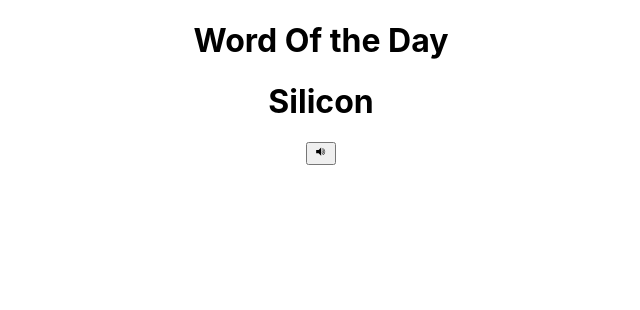
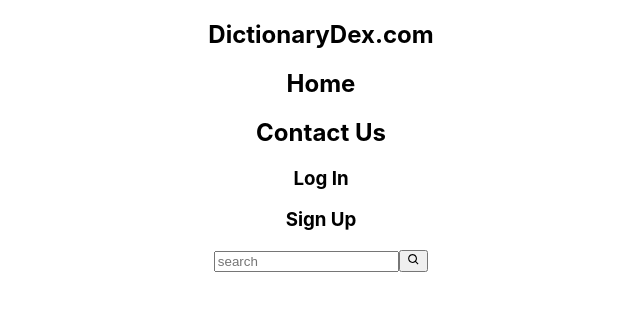
Before and after one commit to ipsit33/DictionaryApp, a React (Create React App) app in the folder client/dictionaryapp/: page / in a window 1280 px wide. Shown: the top 310 px of the page, without its empty margins (319-959 px from the left). Built offline with nearby package versions, Linux system fonts and the light colour scheme.

Commit message:
navbar done

```diff
--- a/client/dictionaryapp/package.json
+++ b/client/dictionaryapp/package.json
@@ -7,6 +7,7 @@
     "@testing-library/jest-dom": "^5.16.5",
     "@testing-library/react": "^13.4.0",
     "@testing-library/user-event": "^13.5.0",
+    "axios": "^1.4.0",
     "json-server": "^0.17.3",
     "react": "^18.2.0",
     "react-dom": "^18.2.0",
--- a/client/dictionaryapp/src/App.js
+++ b/client/dictionaryapp/src/App.js
@@ -1,10 +1,14 @@
 import './App.css';
 import HomePage from './component/home';
+import { SearchProvider } from './searchContext';
+
 
 function App() {
   return (
     <div className="App">
-      <HomePage />
+      <SearchProvider>
+        <HomePage />
+      </SearchProvider>
     </div>
   );
 }
--- a/client/dictionaryapp/src/component/home.jsx
+++ b/client/dictionaryapp/src/component/home.jsx
@@ -1,23 +1,87 @@
-import React from "react";
-import rj from "./song.mp3";
-import { GiSpeaker } from 'react-icons/gi';
+import React, { useContext, useEffect, useState } from "react";
+import Navbar from "./navbar";
+import SearchContext from "../searchContext";
 
 function HomePage() {
-  const audio = new Audio(rj);
+  const { search } = useContext(SearchContext);
+  const [arr, setArr] = useState([]);
+  const [wholearr, setWholeArr] = useState([]);
+  const token = JSON.parse(localStorage.getItem("token"));
 
-  const handleAudio = () =>{
-    audio.play();
+  const getData = async () => {
+    await fetch(`https://www.dictionaryapi.com/api/v3/references/thesaurus/json/${search}?key=b454008b-2ee5-41e8-a29e-5efb9fd0df15`, {
+      method: "GET",
+    })
+      .then(res => res.json())
+      .then(data => {
+        setWholeArr(data);
+      });
   };
+
+  const handleButton = () => {
+    // if(!token){
+    //   alert("Log in first to proceed !!");
+    //   window.location.reload();
+    // }
+    // else
+    if (search !== "") {
+      getData();
+    }
+  };
+
+  useEffect(() => {
+    if (search === "") {
+      setArr([]);
+    } else {
+      const filteredArr = wholearr.filter(
+        (item) =>
+          item.meta &&
+          item.meta.id &&
+          item.meta.id.toLowerCase().includes(search.toLowerCase())
+      );
+      setArr(filteredArr);
+    }
+  }, [search, wholearr]);
 
   return (
     <div className="homepage">
-      <h1>Word Of the Day</h1>
-      <div className="box">
-        <h1>Silicon</h1>
-        <button onClick={handleAudio}><GiSpeaker /></button>
+      <Navbar performSearch={handleButton} />
+
+      {arr.length > 0 ? (
+      <div>
+        {arr[0] && (
+          <div key={arr[0]?.meta?.id}>
+            {arr[0]?.meta?.id && <h2>{arr[0].meta.id}</h2>}
+            {arr[0]?.shortdef && (
+              <div>
+                <h3>Definitions:</h3>
+                {arr[0].shortdef.map((def, index) => (
+                  <p key={index}>{def}</p>
+                ))}
+              </div>
+            )}
+            {arr[0]?.meta?.syns && arr[0].meta.syns[1] && (
+              <h3>Synonym: {arr[0].meta.syns[1].join(", ")}</h3>
+            )}
+            {arr[0]?.meta?.ants && (
+            <div>
+                <h3>Antonyms:</h3>
+                <p>
+                  {arr[0].meta.ants.slice(0, 10).map((antonym, index) => antonym.join(", ")).join(", ")}
+                </p>
+            </div>
+            )}
+          </div>
+        )}
       </div>
+    ) : search !== "" ? (
+      <h1>Loading...</h1>
+    ) : null}
+
     </div>
   );
+
+
 }
 
 export default HomePage;
--- /dev/null
+++ b/client/dictionaryapp/src/component/navbar.jsx
@@ -0,0 +1,32 @@
+import React, { useContext } from "react";
+import { BiSearch } from 'react-icons/bi';
+import SearchContext from "../searchContext";
+
+function Navbar({ performSearch}){
+    const token = JSON.parse(localStorage.getItem("token"));
+    const {search,updateSearch} = useContext(SearchContext);
+
+    const handleChange = (e) => {
+        updateSearch(e.target.value);
+    };
+
+    return(
+        <div>
+            <nav>
+                <h1>DictionaryDex.com</h1>
+                <h2>Home</h2>
+                { token && <h2 className="book">My Bookmarks</h2> }
+                <h2>Contact Us</h2>
+                <h3>Log In</h3>
+                <h3 className="sign">Sign Up</h3>
+            </nav>
+            <div>
+                <input type="text" placeholder="search" value={search} onChange={(e) => handleChange(e)}/>
+                <button className="search" onClick={performSearch} ><BiSearch/></button>
+            </div>
+        </div>
+    );
+
+}
+
+export default Navbar;
--- a/client/dictionaryapp/src/searchContext.js
+++ b/client/dictionaryapp/src/searchContext.js
@@ -0,0 +1,16 @@
+import React, { createContext, useState } from "react";
+
+const SearchContext=createContext();
+
+export const SearchProvider = ({children}) => {
+    const [search,setSearch]=useState("");
+    const updateSearch= (value)=>{
+        setSearch(value);
+    };
+    return(
+        <SearchContext.Provider value={{search,updateSearch}}>
+            {children}
+        </SearchContext.Provider>
+    );
+};
+export default SearchContext;
```
Also changed, not shown: 2 other files (tests, documents, lock files or other folders).
